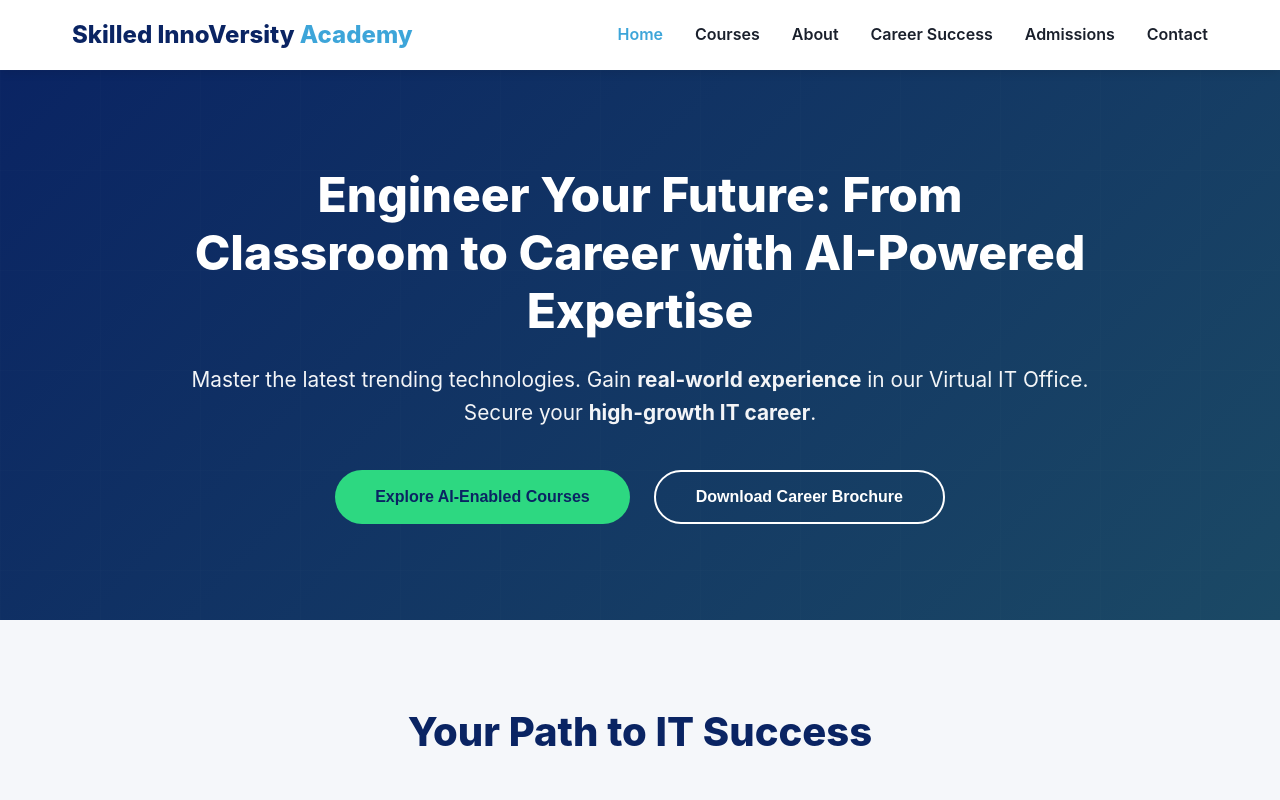
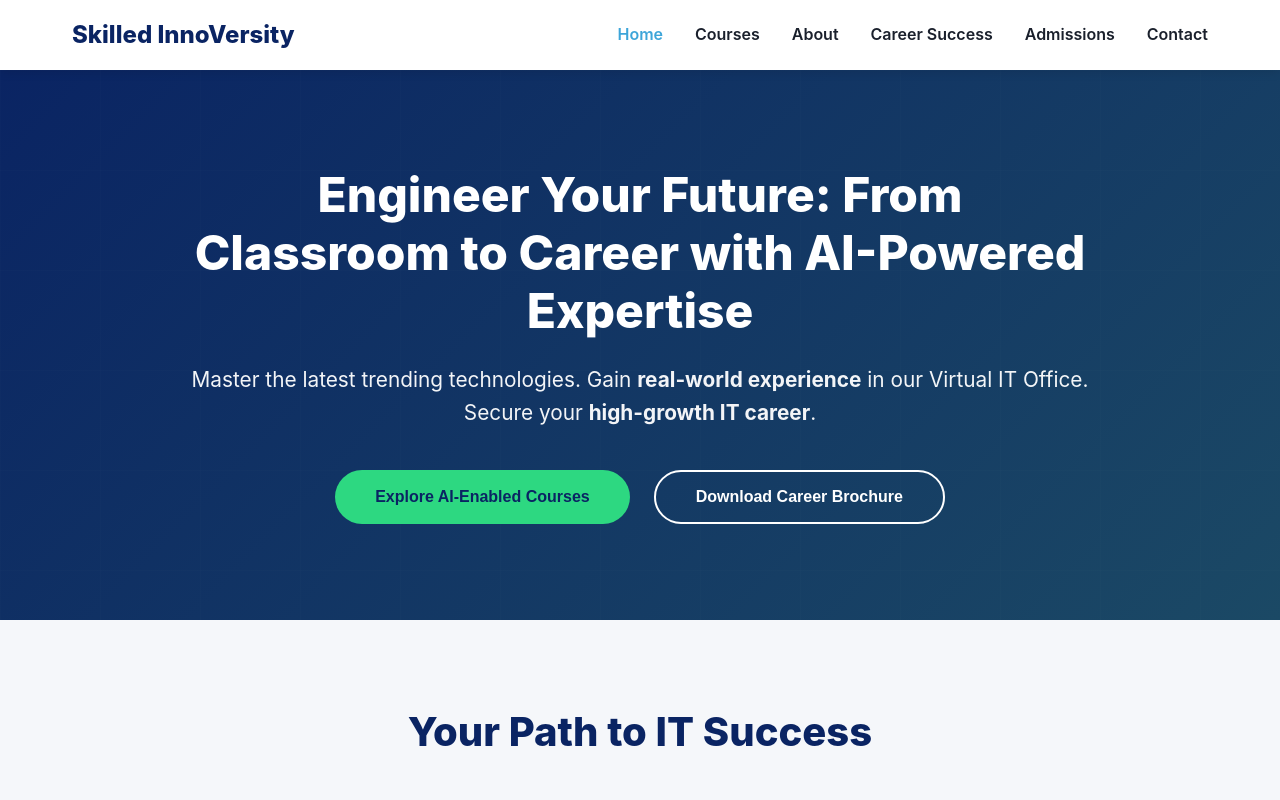
Before and after one commit to rajubingipersonal/SIVACADEMY, a plain HTML site: page index.html in a window 1280 px wide. Shown: the top 800 px of the page. Drawn offline with Linux system fonts and the light colour scheme.

Commit message:
Remove extra span from logo in navigation

```diff
--- a/index.html
+++ b/index.html
@@ -463,7 +463,7 @@
     <!-- Navigation -->
     <nav class="navbar">
         <div class="nav-container">
-            <div class="logo" onclick="showPage('home')">Skilled InnoVersity<span>    Academy</span></div>
+            <div class="logo" onclick="showPage('home')">Skilled InnoVersity</div>
             <ul class="nav-links">
                 <li><a onclick="showPage('home')" class="active" data-page="home">Home</a></li>
                 <li><a onclick="showPage('courses')" data-page="courses">Courses</a></li>
```
